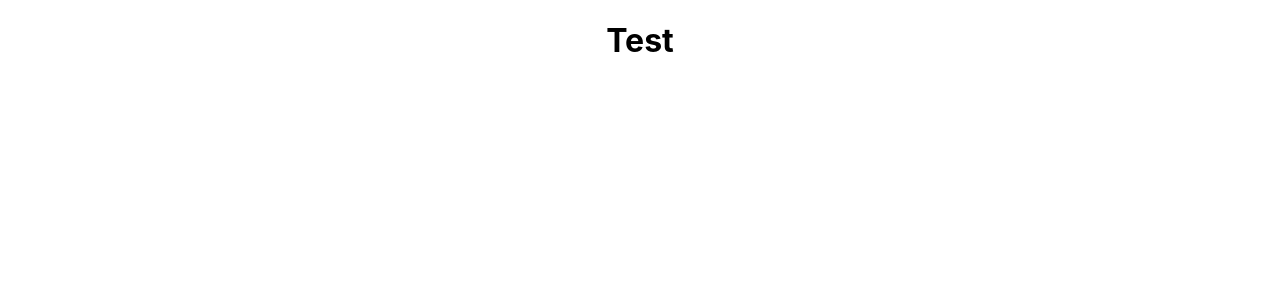
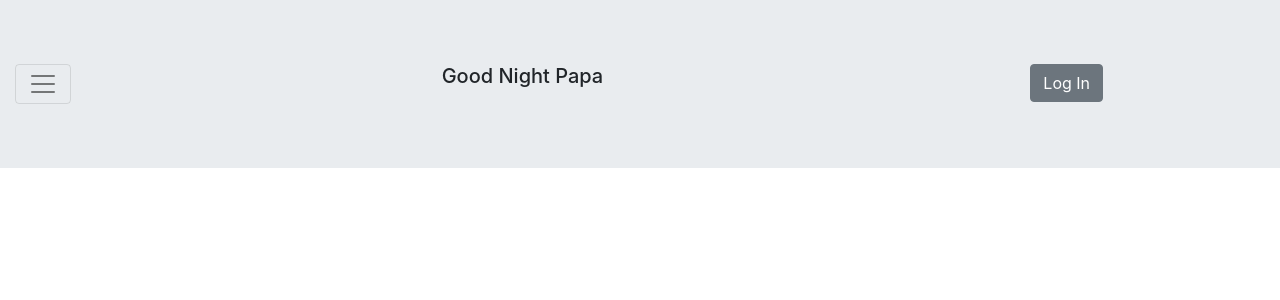
Before and after one commit to chriscyber/good-night-papa, a React (Create React App) app: page / in a window 1280 px wide. Shown: the top 300 px of the page. Built offline with nearby package versions, Linux system fonts and the light colour scheme.

Commit message:
added reactstrap, bootstrap, and react-router-dom dependencies.  Added a header component with a jumbotron and the basic navbar, title, and login components.

```diff
--- a/package.json
+++ b/package.json
@@ -6,9 +6,12 @@
     "@testing-library/jest-dom": "^5.14.1",
     "@testing-library/react": "^12.0.0",
     "@testing-library/user-event": "^13.2.1",
+    "bootstrap": "^4.6.0",
     "react": "^17.0.2",
     "react-dom": "^17.0.2",
+    "react-router-dom": "^5.2.0",
     "react-scripts": "5.0.0",
+    "reactstrap": "^8.5.1",
     "web-vitals": "^2.1.0"
   },
   "scripts": {
--- /dev/null
+++ b/src/components/HeaderComponent.js
@@ -0,0 +1,24 @@
+import { Jumbotron, Container, Row, Col, Button } from "reactstrap";
+import NavBarComponent from "./NavBarComponent";
+
+const Header = () => {
+  return (
+    <Jumbotron fluid>
+      <Container fluid>
+        <Row>
+          <Col>
+            <NavBarComponent />
+          </Col>
+          <Col className="text-left">
+            <h5>Good Night Papa</h5>
+          </Col>
+          <Col>
+            <Button>Log In</Button>
+          </Col>
+        </Row>
+      </Container>
+    </Jumbotron>
+  );
+};
+
+export default Header;
--- a/src/components/HomeComponent.js
+++ b/src/components/HomeComponent.js
@@ -1,9 +1,10 @@
-import NavBarComponent from './NavBarComponent';
+import Header from './HeaderComponent'
+
 
 const HomeComponent = () => {
     return (
         <div>
-            <NavBarComponent />
+            <Header />
         </div>
       );
 }
--- a/src/components/NavBarComponent.js
+++ b/src/components/NavBarComponent.js
@@ -1,9 +1,28 @@
-const NavBarComponent = () => {
-    return (
-        <div>
-            <h1>Test</h1>
-        </div>
-      );
+import React, { useState } from 'react';
+import { Collapse, Navbar, NavbarToggler, Nav, NavItem, NavLink } from 'reactstrap';
+
+const NavBarComponent = (props) => {
+  const [collapsed, setCollapsed] = useState(true);
+
+  const toggleNavbar = () => setCollapsed(!collapsed);
+
+  return (
+    <div>
+      <Navbar color="faded" light className="p-0 m-0">
+        <NavbarToggler onClick={toggleNavbar} />
+        <Collapse isOpen={!collapsed} navbar>
+          <Nav navbar>
+            <NavItem>
+              <NavLink href="/components/">Components</NavLink>
+            </NavItem>
+            <NavItem>
+              <NavLink href="https://github.com/reactstrap/reactstrap">GitHub</NavLink>
+            </NavItem>
+          </Nav>
+        </Collapse>
+      </Navbar>
+    </div>
+  );
 }
 
 export default NavBarComponent;
--- a/src/index.js
+++ b/src/index.js
@@ -1,13 +1,12 @@
 import React from 'react';
 import ReactDOM from 'react-dom';
+import 'bootstrap/dist/css/bootstrap.min.css';
 import './index.css';
 import App from './App';
 import reportWebVitals from './reportWebVitals';
 
 ReactDOM.render(
-  <React.StrictMode>
-    <App />
-  </React.StrictMode>,
+    <App />,
   document.getElementById('root')
 );
 
```
Also changed, not shown: 1 other file (tests, documents, lock files or other folders).
